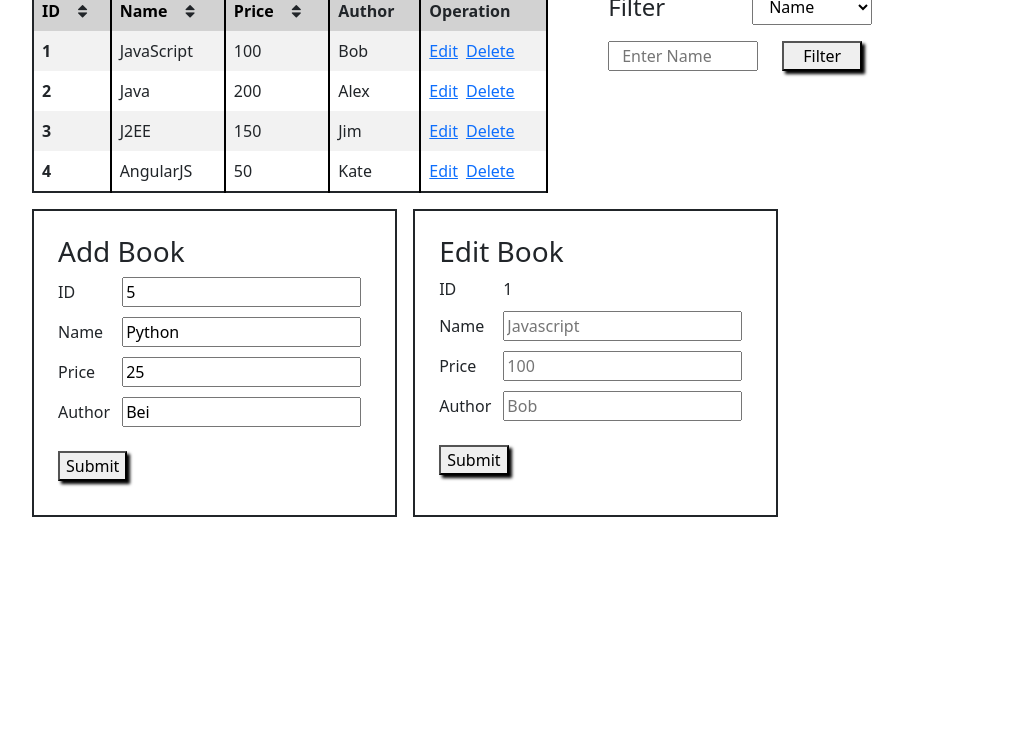
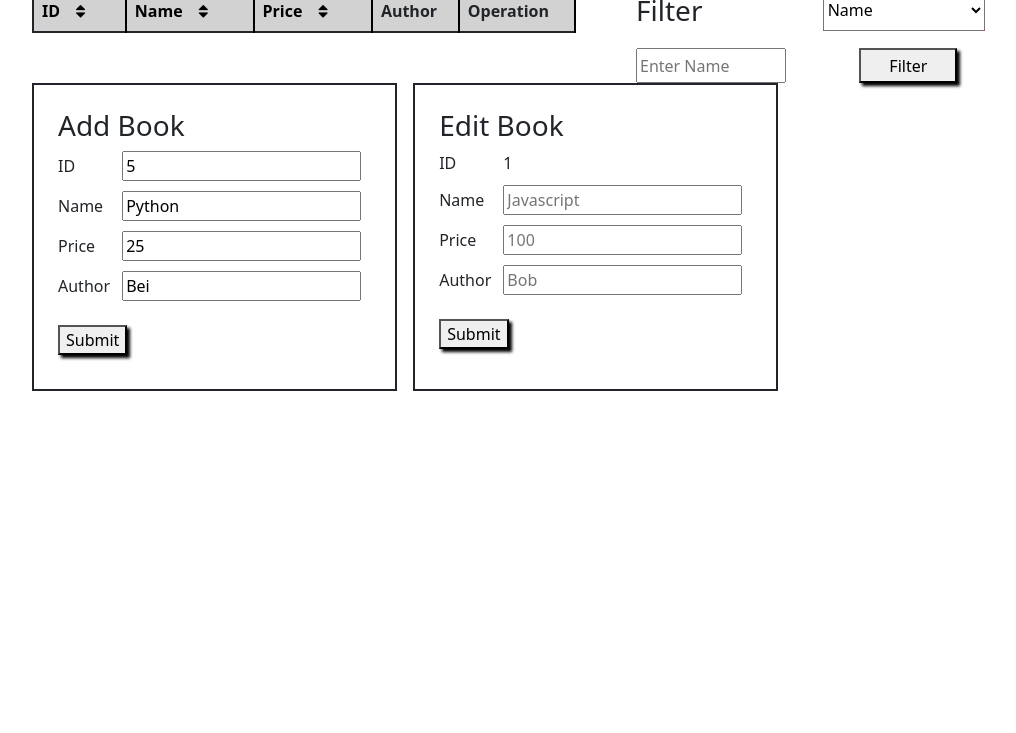
Before and after one commit to betty1998/BookStore, a plain HTML site: page index.html in a window 1280 px wide. Shown: the part 67-800 px from the top of the page, without its empty margins (62-1078 px from the left). Drawn offline with nearby package versions, Linux system fonts and the light colour scheme; no server answers.

Commit message:
third version
- adjust layout of filter container
- add validation and error message for some cases in nodejs server
    - delete by index
    - get by index
    - update by index

```diff
--- a/index.html
+++ b/index.html
@@ -21,15 +21,15 @@
             <table class="table table-bordered border-dark table-striped me-4" id = "book_table">
                 <thead>
                 <tr>
-                    <th scope="col"><a href="" class="sort-by">ID</a><i class = "fa fa-sort"></i></th>
-                    <th scope="col"><a href="" class="sort-by">Name</a><i class = "fa fa-sort"></i></th>
-                    <th scope="col"><a href="" class="sort-by">Price</a><i class = "fa fa-sort"></i></th>
+                    <th scope="col"><a href="" class="sort-by">ID<i class = "fa fa-sort ms-3"></i></a></th>
+                    <th scope="col"><a href="" class="sort-by">Name<i class = "fa fa-sort ms-3"></i></a></th>
+                    <th scope="col"><a href="" class="sort-by">Price<i class = "fa fa-sort ms-3"></i></a></th>
                     <th scope="col">Author</th>
                     <th scope="col">Operation</th>
                 </tr>
                 </thead>
                 <tbody id="table_body">
-                <tr>
+                <!-- <tr>
                     <th scope="row">1</th>
                     <td>JavaScript</td>
                     <td>100</td>
@@ -56,24 +56,31 @@
                     <td>50</td>
                     <td>Kate</td>
                     <td><a href="" class="me-2 edit_bt">Edit</a><a class='delete_bt' href="">Delete</a></td>
-                </tr>
+                </tr> -->
                 </tbody>
 
             </table>
             <!----------------------------- Filter  ----------------------------->
             <div class="container ms-4" id = "filter_container">
-                <div class="row mb-3 ms-0 ps-0">
-                    <div class="fs-4 ms-0 ps-0 me-4" style="width: 120px">Filter</div>
-                    <select style="width: 120px" id="filter_select">
+                <div class="row justify-content-start ms-0 p-0">
+                    <div class="col-4 fs-3 ms-0 ps-0 me-4">Filter</div>
+                    <div class="col-4 bg-danger p-0">
+                        <select id="filter_select">
                             <option value="Name">Name</option>
                             <option value="Author">Author</option>
                             <option value="Min Price">Min Price</option>
                             <option value="Max Price">Max Price</option>
                         </select>
                     </div>
-                <div class="row ms-0 ps-0">
+                </div>
+                <br>
+                <div class="row justify-content-start ms-0">
+                    <div class="col-5 ps-0">
                         <input type="text" class="me-4" style="width: 150px" id="filter_input" placeholder="Enter Name">
-                    <button type="submit" style="width: 80px" id="filter_btn">Filter</button>
+                    </div>
+                    <div class="col-3">
+                        <button type="submit" class="ms-2" id="filter_btn">Filter</button>
+                    </div>
                 </div>
             </div>
         </div>
@@ -85,7 +92,7 @@
                 <form action="" id="add_form">
                     <div class="item">
                         <label for="add_id">ID</label>
-                        <input type="text" id="add_id" value=5 required>
+                        <input type="number" id="add_id" value=5 required>
                     </div>
                     <div class="item">
                         <label for="add_name">Name</label>
@@ -93,7 +100,7 @@
                     </div>
                     <div class="item">
                         <label for="add_price">Price</label>
-                        <input type="text" id="add_price" value=25 required>
+                        <input type="number" id="add_price" value=25 required>
                     </div>
                     <div class="item">
                         <label for="add_author">Author</label>
--- a/style.css
+++ b/style.css
@@ -52,3 +52,18 @@ table{
     width: 100%;
     white-space: nowrap;
 }
+
+select, #filter_input, #filter_btn{
+    width: 100%;
+    height: 100%;
+
+}
+
+#filter_container{
+    min-width: 380px;
+    max-width: 500px;
+}
+
+#filter_container .row{
+    height: 35px;
+}
```
Also changed, not shown: node-server/server.js (+15 -6 lines). Lines whose indentation alone changed are shown as unchanged.
